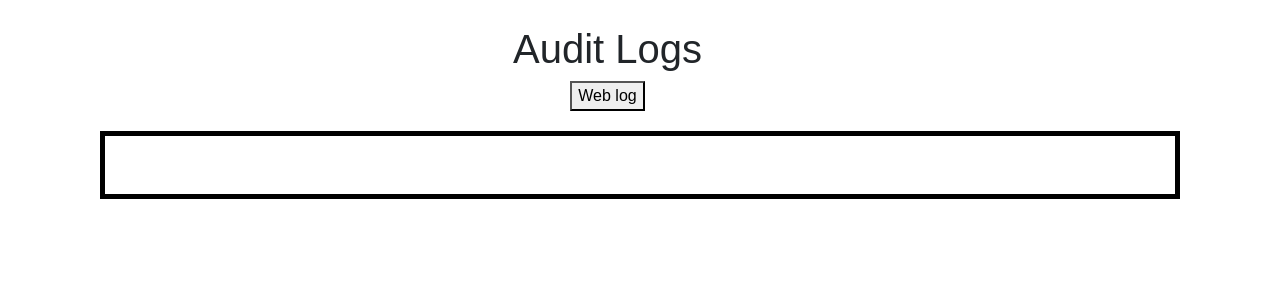
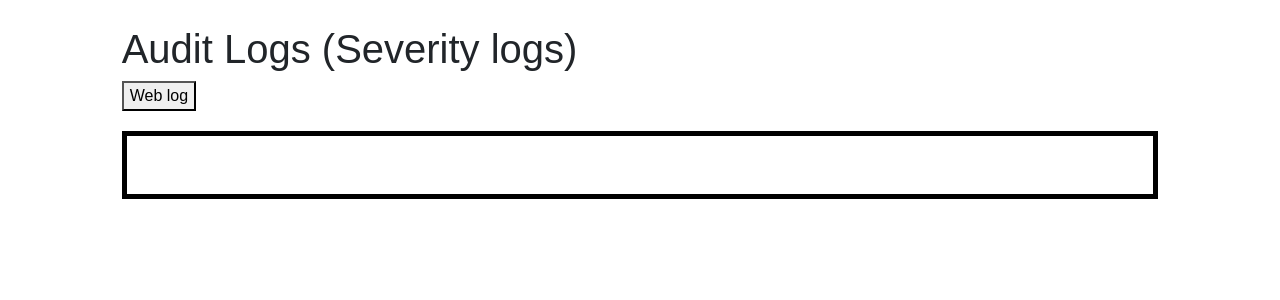
Before and after one commit to ict3x03-2022-team32/ict3x03-2022-team32, a Flask app: page /logs/new_log in a window 1280 px wide. Shown: the part 68-368 px from the top of the page. Run offline with Flask 3, Linux system fonts and the light colour scheme; a user stored in the database is signed in; tables that the repository leaves empty hold one stand-in row (values such as "Sample post"); parts of the project's set-up code (start-up, migrations or seed data) failed here and were passed over; some libraries are stand-ins or nearby versions.

Commit message:
update logs design

```diff
--- a/application/templates/new_log.html
+++ b/application/templates/new_log.html
@@ -8,8 +8,6 @@
     width: 100%;
     margin-bottom: 50px;
     margin-top: 20px;
-    margin-left: 100px;
-    margin-right: 100px;
     overflow-y: hidden;
     -ms-overflow-style: -ms-autohiding-scrollbar;
     text-align: center;
@@ -25,11 +23,7 @@
 td{
     border: 2px solid rgb(0, 0, 0);
 }
-.audit{
-    text-align: center;
-    margin-right: 65px;
-    font-weight: bold;
-}
+
 .log{
     text-align: left;
 }
@@ -40,20 +34,18 @@
         <title> Audit Logs </title>
     </head>
     <body>
-        <div class="audit">
-            <h1>
-                Audit Logs
-            </h1>
+        <div class="col-sm-10 ml-auto mr-auto ">
+            <h1>Audit Logs (Severity logs)</h1>
             <a href="{{ url_for('logs') }}">
                 <button>Web log</button>
             </a>
-        </div>
-        <div class="table-responsive">
+            <div class="table-responsive">
             <table>
                 <pre class="log">
                     {{ text }}
                 </pre>
             </table>
+            </div>
         </div>
     </body>
 </html>
```
Also changed, not shown: application/templates/logs.html (+6 -16 lines).
